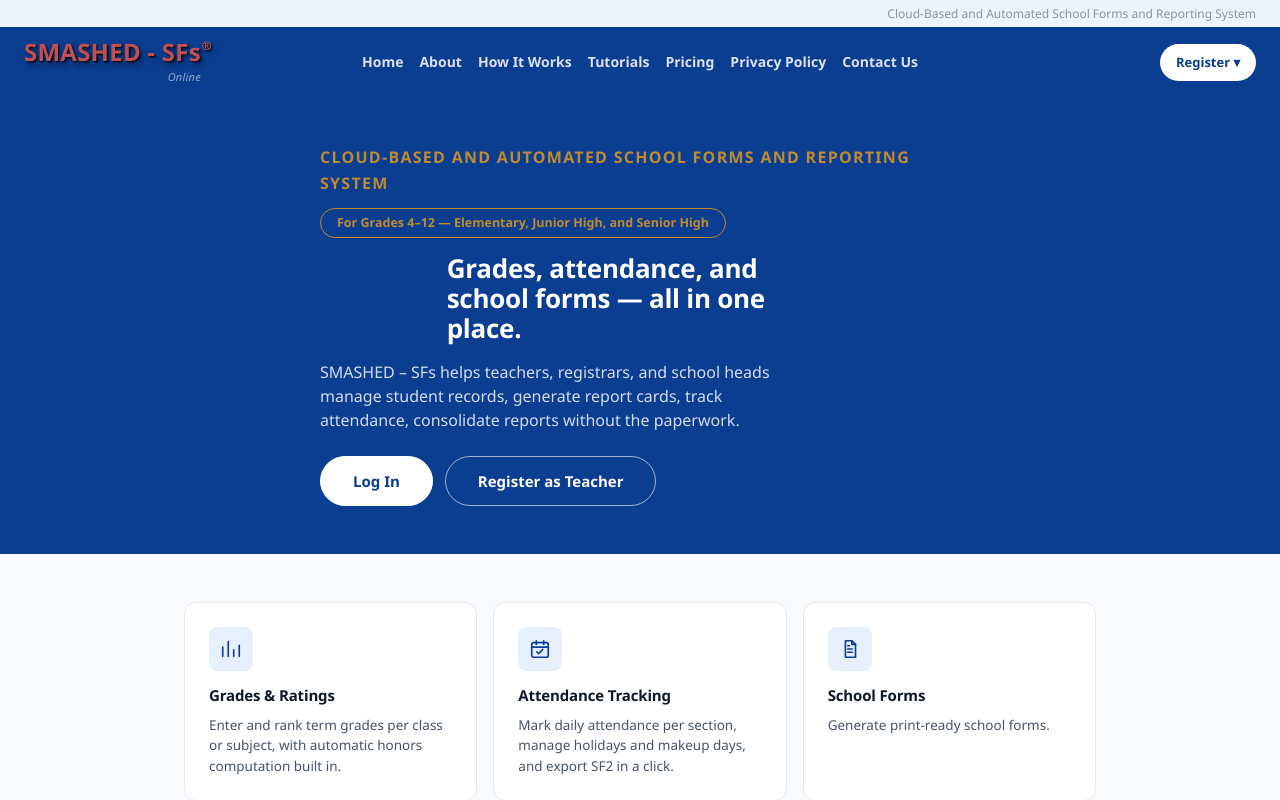
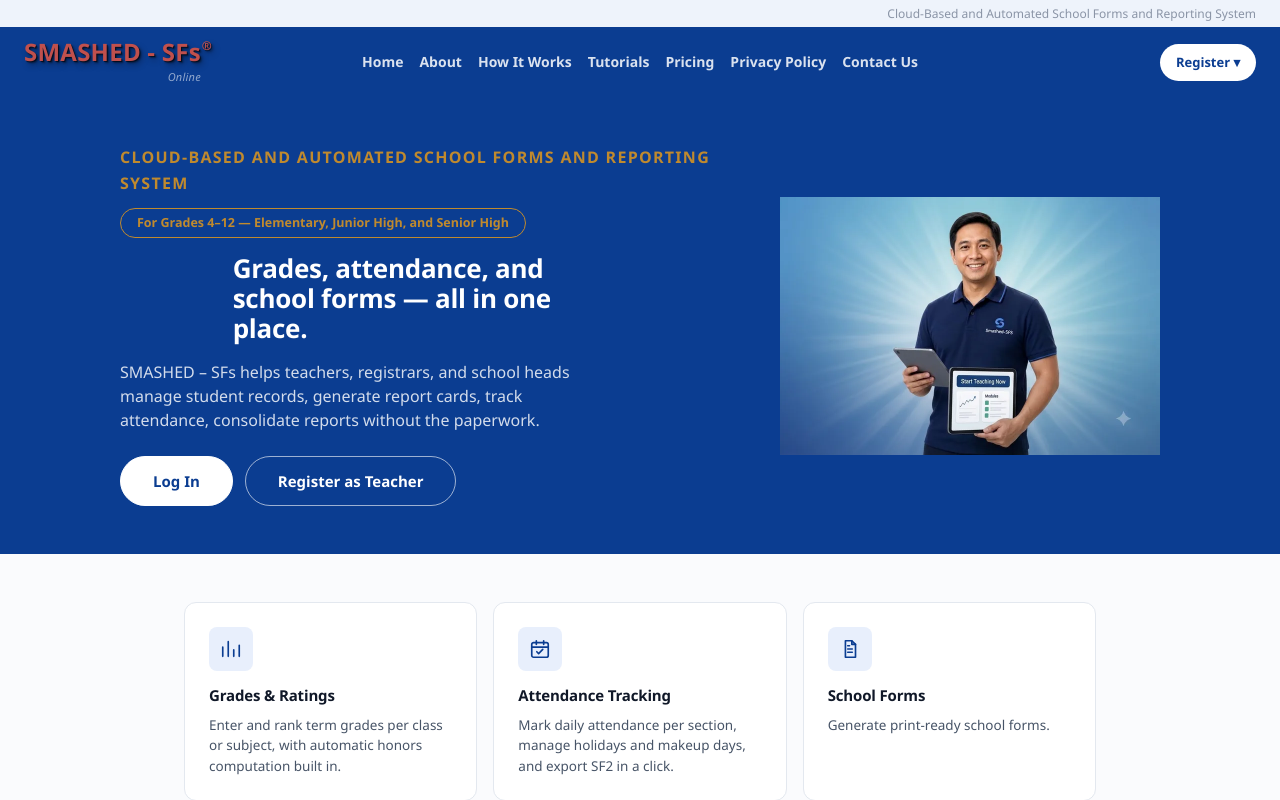
Before and after one commit to civ1977/smashed_sfs_project, a Django app: page / in a window 1280 px wide. Shown: the top 800 px of the page. Run offline with Django 5.2, Linux system fonts and the light colour scheme; parts of the project's set-up code (start-up, migrations or seed data) failed here and were passed over.

Commit message:
Add teacher photo to the landing hero banner
Splits the hero into a two-column layout (text left, photo right)
within the existing navy banner, collapsing to a stacked single
column under 720px. Source image (1250x848 PNG, ~1.5MB) was resized
to 760px wide and re-encoded as WebP (17KB) with a JPEG fallback
(38KB) via <picture>, so it stays lightweight.

Co-Authored-By: Claude Sonnet 5 <noreply@anthropic.com>

```diff
--- a/smashed_sfs/templates/accounts/landing.html
+++ b/smashed_sfs/templates/accounts/landing.html
@@ -1,10 +1,12 @@
 {% extends 'base_public.html' %}
+{% load static %}
 
 {% block hero_class %} landing-hero{% endblock %}
 
 {% block content %}
 <div class="landing-banner">
-    <div class="landing-banner-inner">
+    <div class="landing-banner-inner landing-banner-inner-split">
+        <div class="landing-banner-text">
             <div class="landing-eyebrow">Cloud-Based and Automated School Forms and Reporting System</div>
             <div class="landing-grade-badge">For Grades 4&ndash;12 &mdash; Elementary, Junior High, and Senior High</div>
             <h1 class="landing-headline">Grades, attendance, and school forms &mdash; all in one place.</h1>
@@ -15,6 +17,19 @@
             <div class="landing-cta-row">
                 <a href="{% url 'login' %}" class="landing-btn-solid">Log In</a>
                 <a href="{% url 'register' %}" class="landing-btn-outline">Register as Teacher</a>
+            </div>
+        </div>
+        <div class="landing-banner-image">
+            <picture>
+                <source srcset="{% static 'images/landing_teacher.webp' %}" type="image/webp">
+                <img
+                    src="{% static 'images/landing_teacher.jpg' %}"
+                    alt="Teacher starting a class in SMASHED - SFs on a tablet"
+                    width="760" height="516"
+                    loading="eager"
+                    decoding="async"
+                >
+            </picture>
         </div>
     </div>
 </div>
@@ -106,6 +121,15 @@
         padding: var(--space-7) var(--space-5);
     }
     .landing-banner-inner { max-width: 640px; margin: 0 auto; }
+    .landing-banner-inner-split {
+        max-width: 1040px;
+        display: flex;
+        align-items: center;
+        gap: var(--space-7);
+    }
+    .landing-banner-text { flex: 1 1 480px; min-width: 0; }
+    .landing-banner-image { flex: 1 1 340px; max-width: 380px; display: flex; justify-content: center; }
+    .landing-banner-image img { display: block; width: 100%; height: auto; }
     .landing-eyebrow {
         font-family: var(--font-body);
         font-size: 16px;
@@ -242,6 +266,8 @@
         .landing-features { grid-template-columns: 1fr; }
         .landing-testimonials-grid { grid-template-columns: 1fr; }
         .landing-headline { font-size: 28px; }
+        .landing-banner-inner-split { flex-direction: column; }
+        .landing-banner-image { max-width: 260px; order: -1; }
     }
 </style>
 {% endblock %}
```
Also changed, not shown: smashed_sfs/static/images/landing_teacher.jpg (added), smashed_sfs/static/images/landing_teacher.webp (added). Lines whose indentation alone changed are shown as unchanged.
